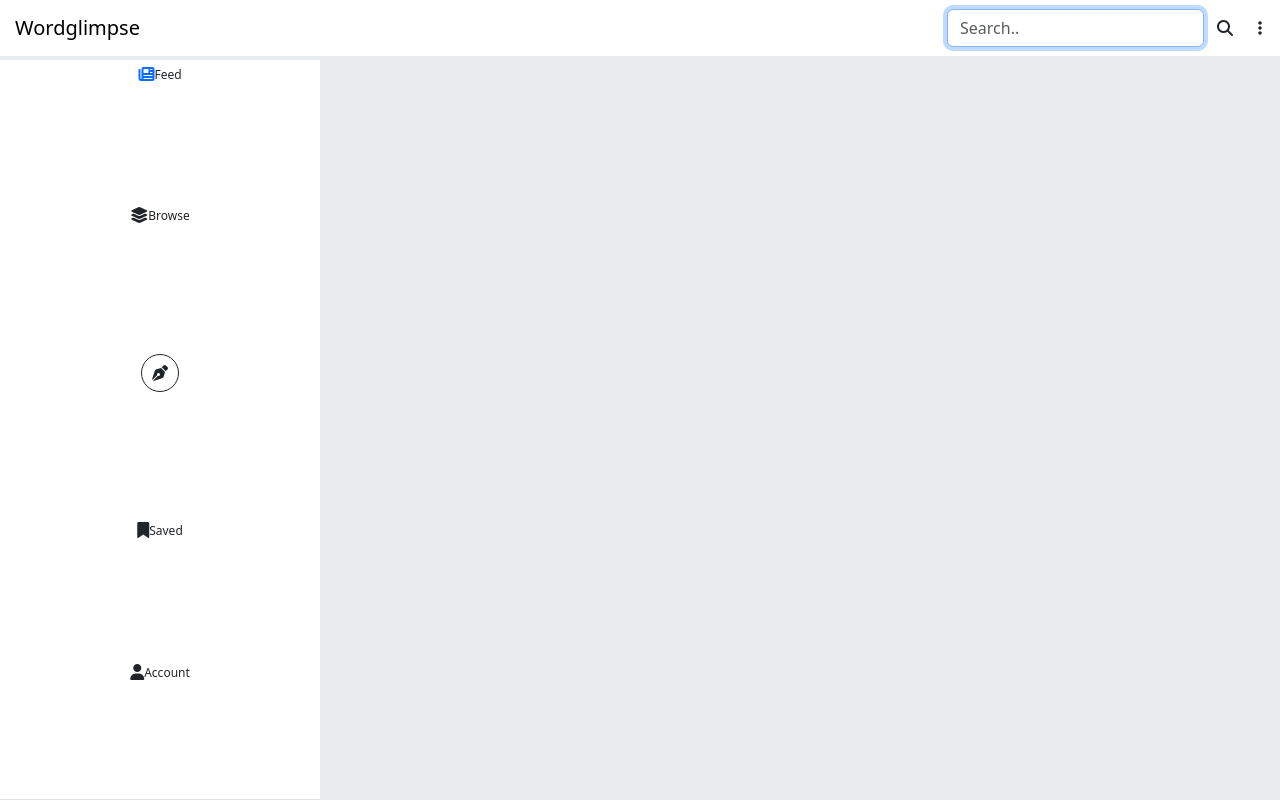
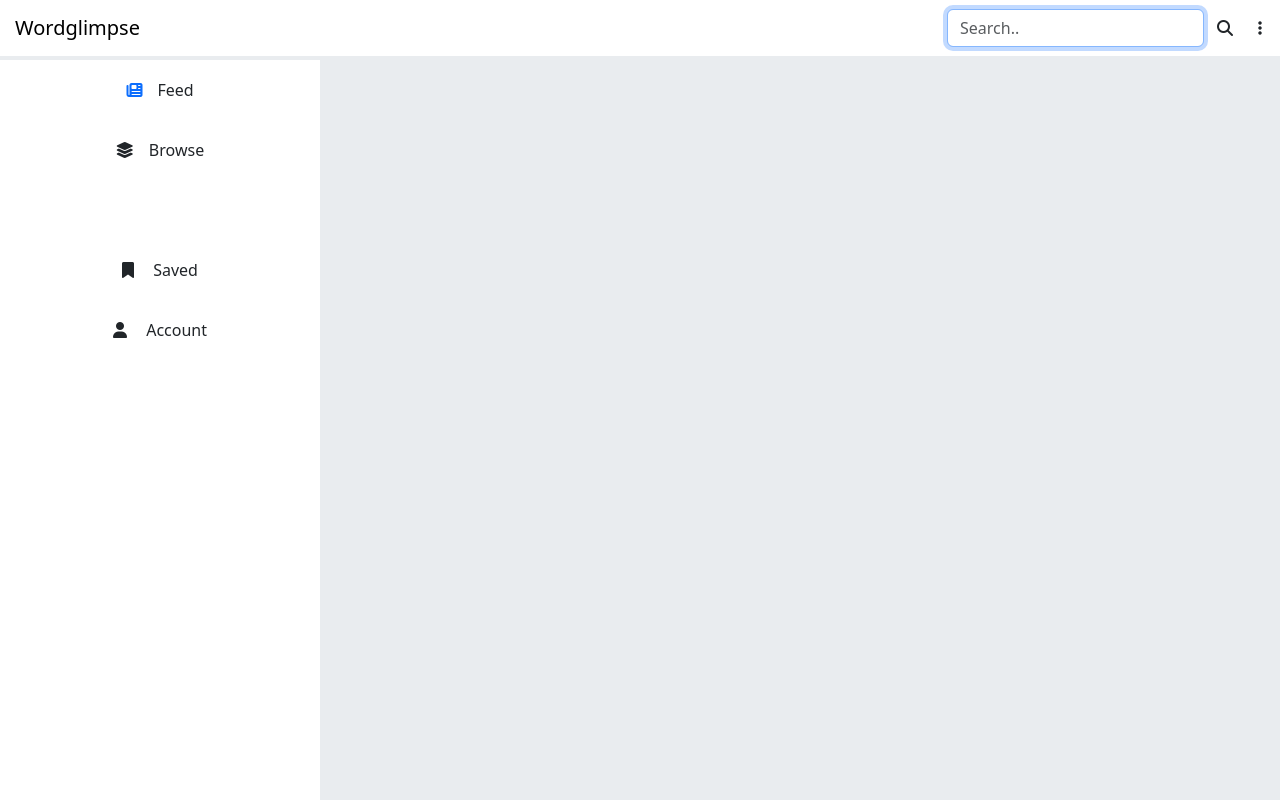
Before and after one commit to pritamjswl/wordglimpse, a Flask app: page / in a window 1280 px wide. Run offline with Flask 3, Linux system fonts and the light colour scheme; some libraries are stand-ins or nearby versions.

Commit message:
Minor update

```diff
--- a/static/css/styles.css
+++ b/static/css/styles.css
@@ -1,20 +1,27 @@
-button.active {
-    border: none;
+/* Fixing and Resizing */
+.sm-hidden {
+    display: none;
 }
 
-button.active > i {
-    color: var(--bs-primary);
+/* ======= HEADER ======== */
+.header {
+    width: 100%;
+    padding-left:15px;
+    padding-right:5px;
+    z-index: 99;
 }
 
-.btn-circle {
-    border: 1px solid;
-    border-radius: 100%;
-    padding: 10px;
-    margin: 5px;
+/* ======= MAIN ======== */
+main {
+    margin-top: 50px;
+    padding: 20px;
 }
+
+/* ======= TAB Buttons ======== */
 
 /* Bottom Navigation */
 .bottom-nav {
+    z-index: 99;
     position: fixed;
     bottom: 0;
     left: 0;
@@ -23,12 +30,12 @@
     justify-content: space-evenly;
 }
 
-.sm-hidden {
-    display:none;
+button.active, button:active, button:hover {
+    border: none;
 }
 
-header, nav {
-    z-index: 99;
+button.active > i {
+    color: var(--bs-primary);
 }
 
 .bottom-nav > button {
@@ -42,7 +49,7 @@
     font-size: 12px;
 }
 
-/* Small screen styling */
+/* ====== Small screen styling ====== */
 @media screen and (max-width:768px) {
     #searchBox {
         position:fixed;
@@ -59,20 +66,27 @@
     }
 }
 
-/* DESKTOP LOOK */
+/* ==== DESKTOP LOOK ===== */
 @media screen and (min-width:768px) {
 
     /* Bottom Navigation */
     .bottom-nav {
         top: 60px;
         width: 25%;
+        flex-direction:column;
+        justify-content: flex-start;
     }
 
     .bottom-nav > button {
+        display: inline-block;
         width: 100%;
-        flex-direction: row;
+        height: 60px;
         align-items:flex-start;
-        justify-content: baseline;
+    }
+
+    .bottom-nav > button span {
+        margin-left: 15px;
+        font-size: 16px;
     }
 
     .sm-hidden {
@@ -80,6 +94,6 @@
     }
 
     .md-hidden {
-        display:none;
+        display: none;
     }
 }
--- a/static/js/main.js
+++ b/static/js/main.js
@@ -6,12 +6,12 @@
     document.body.setAttribute('data-bs-theme', theme);
     themeToggler.checked = (theme === 'dark');
   }
-
   themeToggler.addEventListener('change', () => {
     let newTheme = themeToggler.checked ? 'dark' : 'light';
     document.body.setAttribute('data-bs-theme', newTheme);
     localStorage.setItem('theme', newTheme);
   });
+
 });
 
 function toggleSearch() {
--- a/templates/layout.html
+++ b/templates/layout.html
@@ -14,7 +14,7 @@
 </head>
 <body class="bg-body-secondary" data-bs-theme="light">
     <!-- HEADER-->
-    <header class="container-fluid navbar bg-body fixed-top" style="padding-left:15px;padding-right:5px;">
+    <header class="header navbar bg-body fixed-top">
         <a href="/" class="navbar-brand">Wordglimpse</a>
 
         <div class="btn-group">
@@ -44,54 +44,38 @@
 
     <!-- MAIN TABS-->
     <main class="tab-content" id="nav-tabContent">
-        <div class="tab-pane fade show active" id="nav-home" role="tabpanel" aria-labelledby="nav-home-tab" tabindex="0">
-            <h1>Home</h1>
-            <ul>
-                <li>Hom1</li>
-                <li>Home</li>
-                <li>Home</li>
-                <li>Home</li>
-            </ul>
+        <!-- ============ Feed Section starts here ============= -->
+        <div class="tab-pane fade show active" id="nav-feed" role="tabpanel" aria-labelledby="nav-feed-tab" tabindex="0">
+            <h1>Feed Section</h1>
         </div>
-        <div class="tab-pane fade" id="nav-profile" role="tabpanel" aria-labelledby="nav-profile-tab" tabindex="0">
-            <h1>Home</h1>
-            <ul>
-                <li>Home</li>
-                <li>Hom2</li>
-                <li>Home</li>
-                <li>Home</li>
-            </ul>
-
+         <!-- ============ Browse Section starts here ============= -->
+        <div class="tab-pane fade" id="nav-browse" role="tabpanel" aria-labelledby="nav-browse-tab" tabindex="0">
+            <h1>Browse Section</h1>
         </div>
-        <div class="tab-pane fade" id="nav-contact" role="tabpanel" aria-labelledby="nav-contact-tab" tabindex="0">
-            <h1>Home</h1>
-            <ul>
-                <li>Home</li>
-                <li>Home</li>
-                <li>Hom3</li>
-                <li>Home</li>
-            </ul>
+         <!-- ============ Saved Section starts here ============= -->
+        <div class="tab-pane fade" id="nav-saved" role="tabpanel" aria-labelledby="nav-saved-tab" tabindex="0">
+            <h1>Saved Section</h1>
         </div>
-
+         <!-- ============ Account Section starts here ============= -->
+        <div class="tab-pane fade" id="nav-account" role="tabpanel" aria-labelledby="nav-account-tab" tabindex="0">
+            <h1>Account Section</h1>
+        </div>
     </main>
 
-    <!--TAVLINKS-->
+    <!--TAB Buttons-->
+    <nav class="bottom-nav bg-body nav-tab" id="nav-tab" role="tablist">
 
-    <nav class="bottom-nav bg-body nav nav-tabs" id="nav-tab" role="tablist">
+        <button class="btn active" id="nav-feed-tab" data-bs-toggle="tab" data-bs-target="#nav-feed" type="button" role="tab" aria-controls="nav-feed" aria-selected="true"><i class="fa-solid fa-newspaper"></i><span>Feed</span></button>
 
-        <button class="btn active" id="nav-home-tab" data-bs-toggle="tab" data-bs-target="#nav-home" type="button" role="tab" aria-controls="nav-home" aria-selected="true"><i class="fa-solid fa-newspaper"></i>
-            <span>Feed</span>
-        </button>
+        <button class="btn" id="nav-browse-tab" data-bs-toggle="tab" data-bs-target="#nav-browse" type="button" role="tab" aria-controls="nav-browse" aria-selected="false"><i class="fa-solid fa-layer-group"></i><span>Browse</span></button>
 
-        <button class="btn" id="nav-profile-tab" data-bs-toggle="tab" data-bs-target="#nav-profile" type="button" role="tab" aria-controls="nav-profile" aria-selected="false"><i class="fa-solid fa-layer-group"></i><span>Browse</span></button>
+        <button class="btn md-hidden" type="button"><i class="md-hidden fa-solid fa-pen-nib"></i></button>
 
-        <button class="btn" type="button"><i class="fa-solid fa-pen-nib btn-circle"></i></button>
+        <button class="btn" id="nav-saved-tab" data-bs-toggle="tab" data-bs-target="#nav-saved" type="button" role="tab" aria-controls="nav-saved" aria-selected="false"><i class="fa-solid fa-bookmark"></i><span> Saved</span></button>
 
-        <button class="btn" id="nav-contact-tab" data-bs-toggle="tab" data-bs-target="#nav-contact" type="button" role="tab" aria-controls="nav-contact" aria-selected="false"><i class="fa-solid fa-bookmark"></i><span>Saved</span></button>
+        <button class="btn" id="nav-account-tab" data-bs-toggle="tab" data-bs-target="#nav-account" type="button" role="tab" aria-controls="nav-account" aria-selected="false"><i class="fa-solid fa-user"></i><span> Account</span></button>
 
-        <button class="btn" id="nav-contact-tab" data-bs-toggle="tab" data-bs-target="#nav-contact" type="button" role="tab" aria-controls="nav-contact" aria-selected="false"><i class="fa-solid fa-user"></i><span>Account</span></button>
     </nav>
-
 
 </body>
 </html>
```
